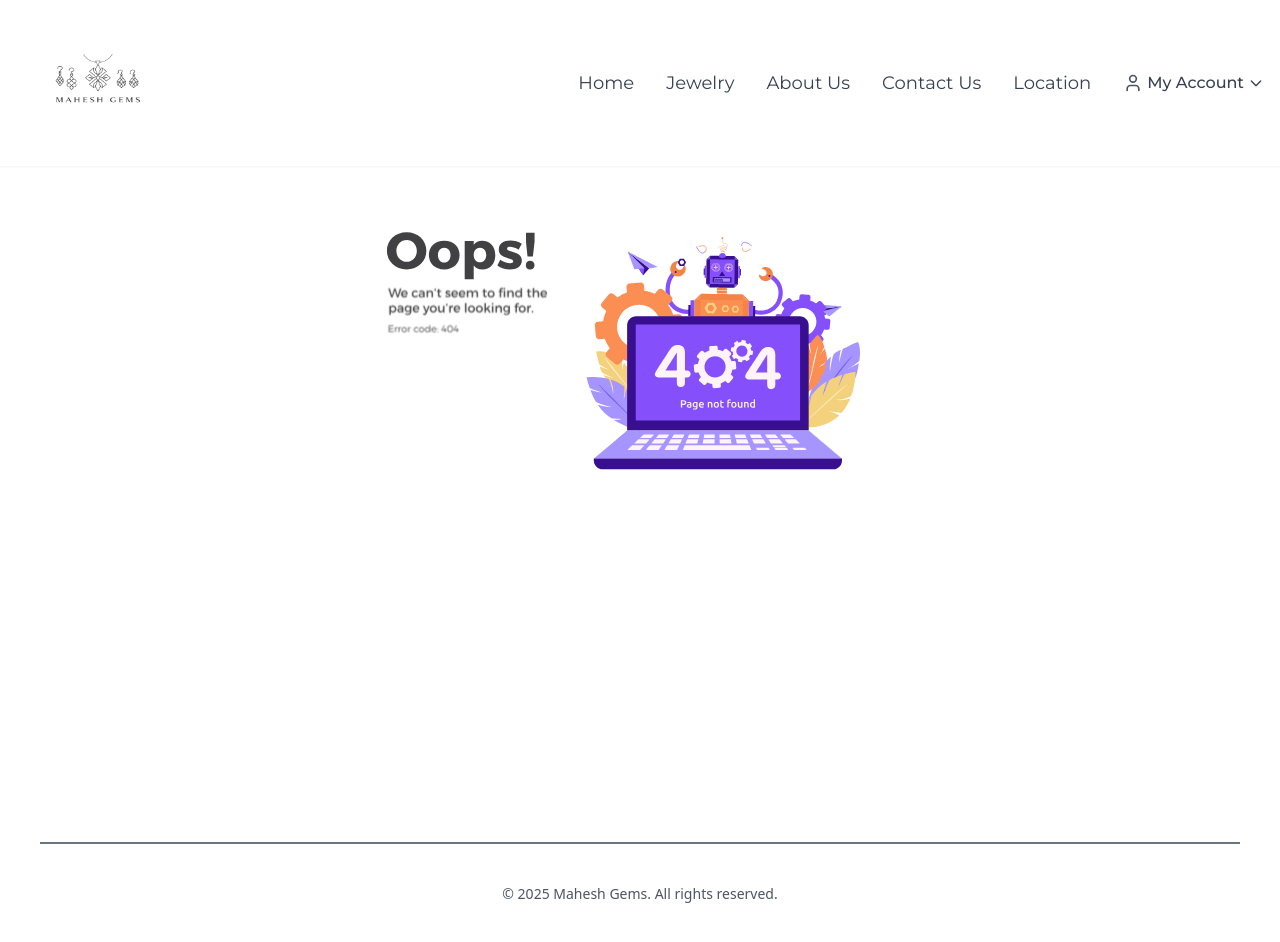
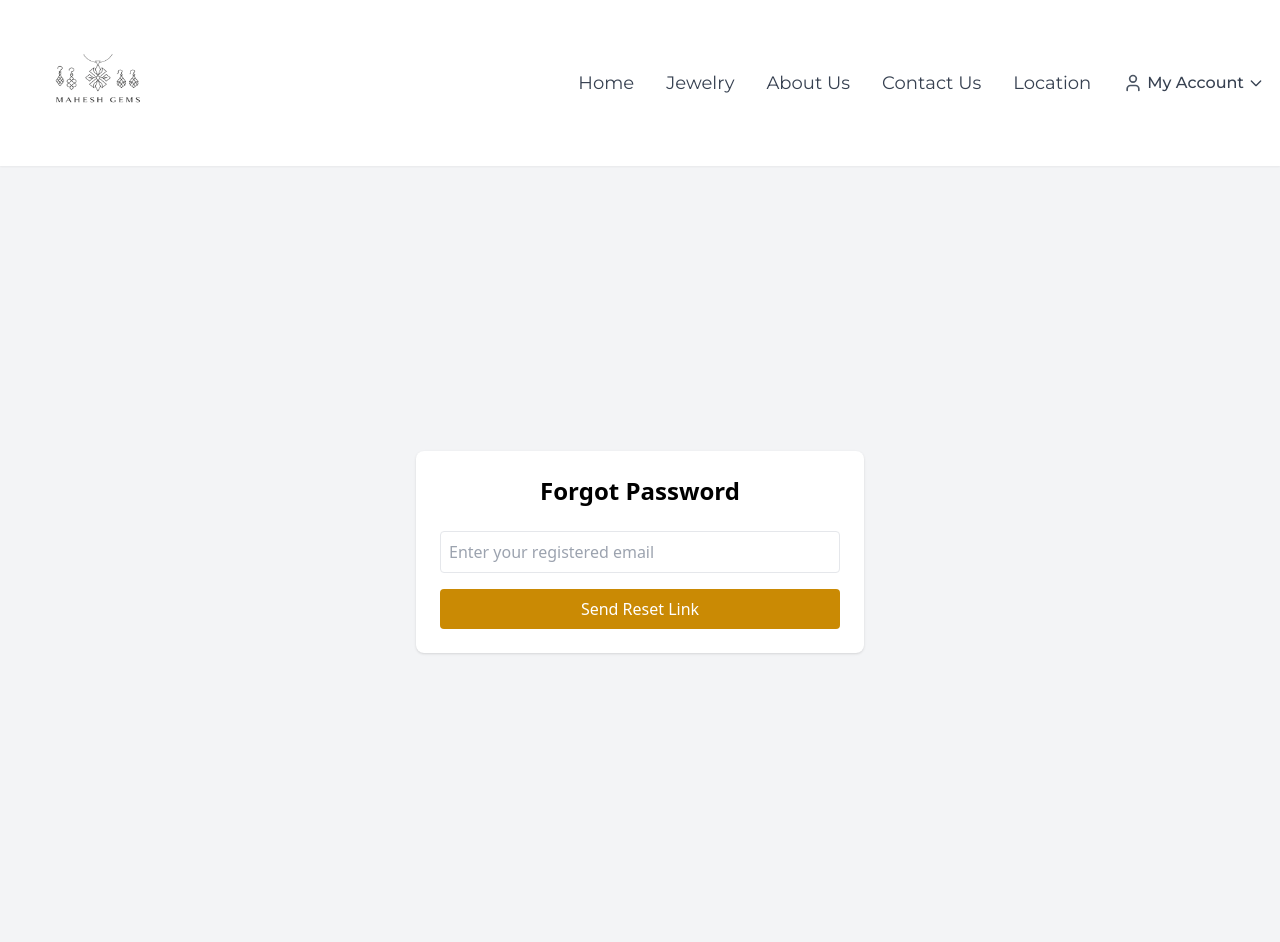
Before and after one commit to atulya1028/Mahesh-Gems, a React (Vite) app: page /forgot-password in a window 1280 px wide. Shown: the top 942 px of the page. Built offline with nearby package versions, Linux system fonts and the light colour scheme; what tailwindcss-animated would draw is missing.

Commit message:
Changes in path

```diff
--- a/src/App.jsx
+++ b/src/App.jsx
@@ -12,6 +12,7 @@ import NoPage from './NoPage';
 
 import JewelryDetail from './JewelryDetail';
 import '@fontsource/montserrat';
+import ForgotPassword from './ForgotPassword';
 
 const App = () => {
   return (
@@ -24,6 +25,7 @@ const App = () => {
           <Route path="about" element={<About />} />
           <Route path="location" element={<Location />} />
           <Route path="login" element={<Login />} />
+          <Route path="forgot-password" element={<ForgotPassword />} />
           <Route path="signup" element={<SignUp/>} />
           <Route path="jewelry/:id" element={<JewelryDetail />} />
           <Route path="*" element={<NoPage />} />
--- /dev/null
+++ b/src/ForgotPassword.jsx
@@ -0,0 +1,84 @@
+import { useState } from "react";
+
+const ForgotPassword = () => {
+  const [email, setEmail] = useState("");
+  const [message, setMessage] = useState(""); // Success or error message
+  const [loading, setLoading] = useState(false);
+
+  const handleForgotPassword = async (e) => {
+    e.preventDefault();
+    setMessage("");
+    setLoading(true);
+
+    try {
+      const res = await fetch(
+        "https://mahesh-gems-api.vercel.app/api/auth/forgot-password",
+        {
+          method: "POST",
+          headers: {
+            "Content-Type": "application/json",
+          },
+          body: JSON.stringify({ email }),
+        }
+      );
+
+      const data = await res.json();
+
+      if (res.ok) {
+        setMessage("✅ Password reset link sent to your email.");
+        setEmail("");
+      } else {
+        setMessage(data.message || "❌ Unable to process request.");
+      }
+    } catch (err) {
+      console.error(err);
+      setMessage("❌ Something went wrong. Try again later.");
+    } finally {
+      setLoading(false);
+    }
+  };
+
+  return (
+    <div className="flex items-center justify-center min-h-screen p-4 bg-gray-100">
+      <form
+        onSubmit={handleForgotPassword}
+        className="w-full max-w-md p-6 bg-white rounded-lg shadow"
+      >
+        <h2 className="mb-6 text-2xl font-semibold text-center">
+          Forgot Password
+        </h2>
+
+        {message && (
+          <div
+            className={`mb-4 text-sm ${
+              message.startsWith("✅") ? "text-green-600" : "text-red-600"
+            }`}
+          >
+            {message}
+          </div>
+        )}
+
+        <input
+          type="email"
+          placeholder="Enter your registered email"
+          className="w-full p-2 mb-4 border rounded"
+          value={email}
+          onChange={(e) => setEmail(e.target.value)}
+          required
+        />
+
+        <button
+          type="submit"
+          disabled={loading}
+          className={`w-full p-2 text-white rounded ${
+            loading ? "bg-yellow-400" : "bg-yellow-600 hover:bg-yellow-700"
+          }`}
+        >
+          {loading ? "Sending..." : "Send Reset Link"}
+        </button>
+      </form>
+    </div>
+  );
+};
+
+export default ForgotPassword;
--- a/src/Home.jsx
+++ b/src/Home.jsx
@@ -18,7 +18,7 @@ const Home = () => {
 
 
   useEffect(() => {
-    fetch("http://localhost:3000/api/jewelry")
+    fetch("https://mahesh-gems-api.vercel.app/api/jewelry")
       .then((res) => {
         if (!res.ok) {
           throw new Error("Failed to fetch jewelry");
--- a/src/Jewelry.jsx
+++ b/src/Jewelry.jsx
@@ -17,7 +17,7 @@ const Jewelry = () => {
 
 
   useEffect(() => {
-    fetch("http://localhost:3000/api/jewelry")
+    fetch("https://mahesh-gems-api.vercel.app/api/jewelry")
       .then((res) => {
         if (!res.ok) throw new Error("Failed to fetch jewelry");
         return res.json();
```
